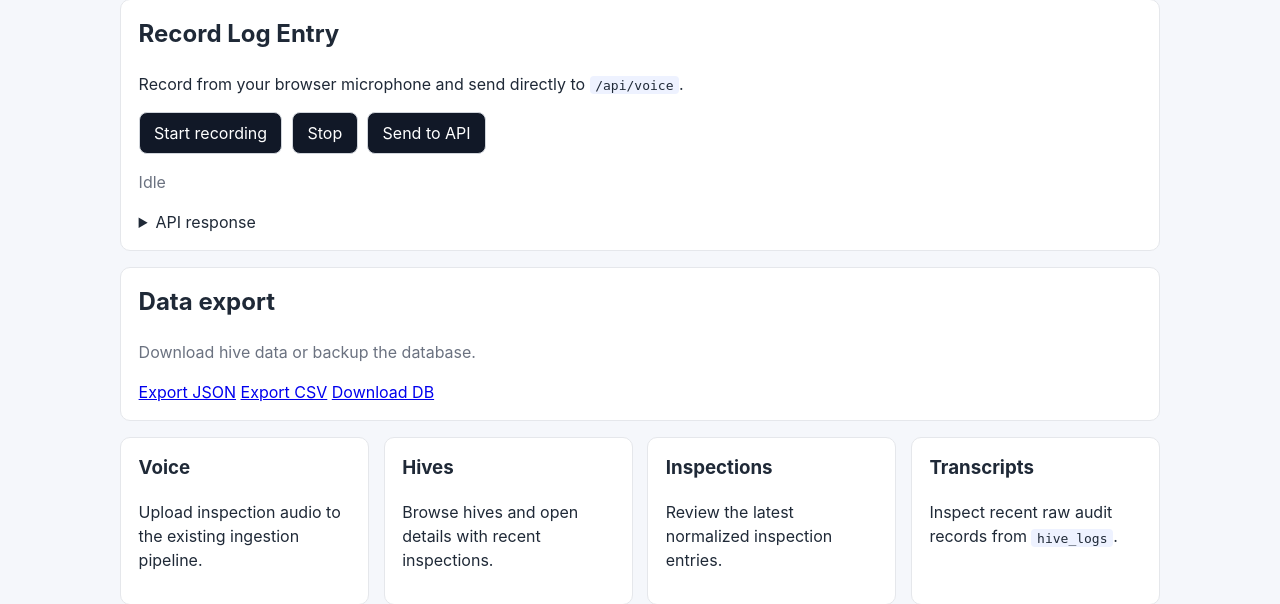
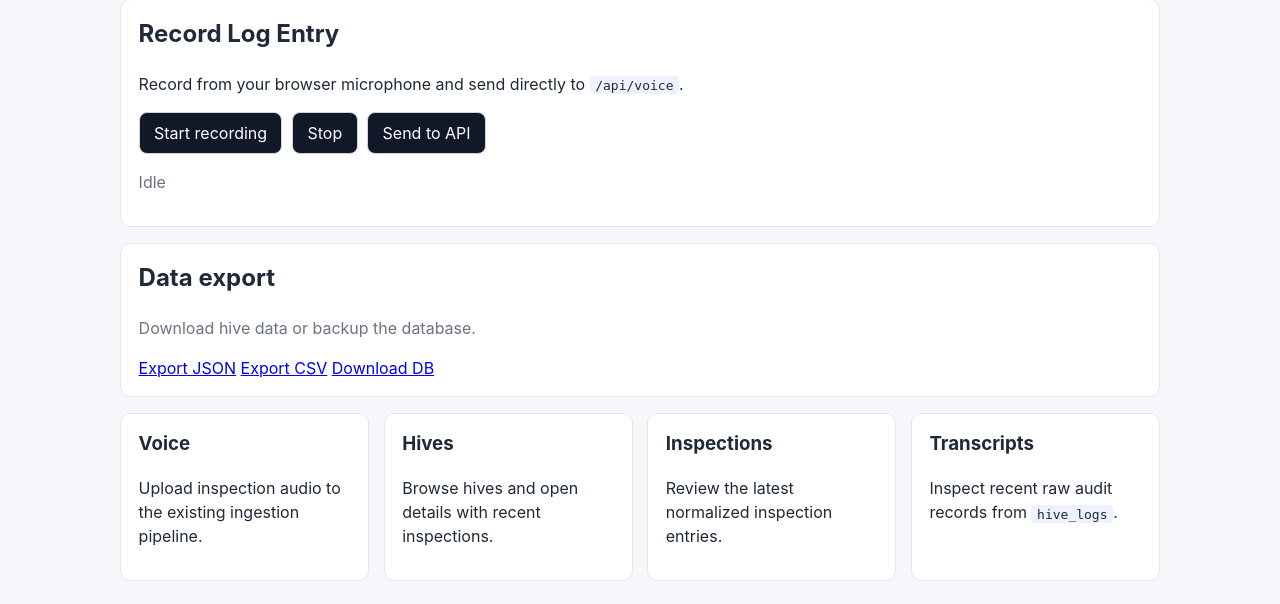
Before and after one commit to the-pr0x1mo/yard-assistant, a FastAPI app: page / in a window 1280 px wide. Shown: the part 315-919 px from the top of the page. Run offline with FastAPI, Linux system fonts and the light colour scheme; parts of the project's set-up code (start-up, migrations or seed data) failed here and were passed over.

Commit message:
minor UI tweak

```diff
--- a/assistant-api/app/templates/index.html
+++ b/assistant-api/app/templates/index.html
@@ -11,7 +11,7 @@
   </p>
 </section>
 
-<section class="card">
+<section class="card record-card">
   <h2>Record Log Entry</h2>
   <p>Record from your browser microphone and send directly to <code>/api/voice</code>.</p>
   <div class="record-controls">
@@ -20,10 +20,10 @@
     <button id="record-send" type="button" disabled>Send to API</button>
   </div>
   <p id="record-status" class="muted">Idle</p>
-  <details id="record-result-wrap">
+  <!-- <details id="record-result-wrap">
     <summary>API response</summary>
     <pre id="record-result"></pre>
-  </details>
+  </details> -->
 </section>
 
 
```
